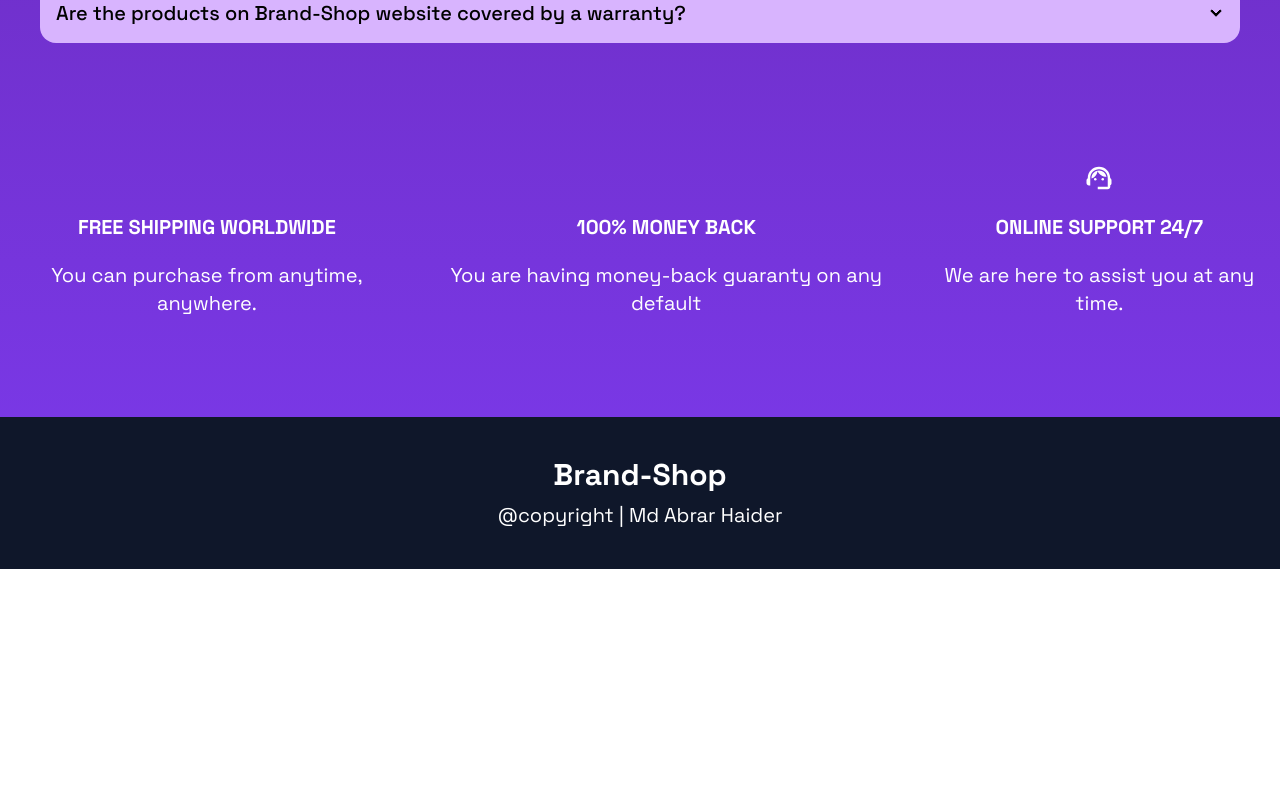
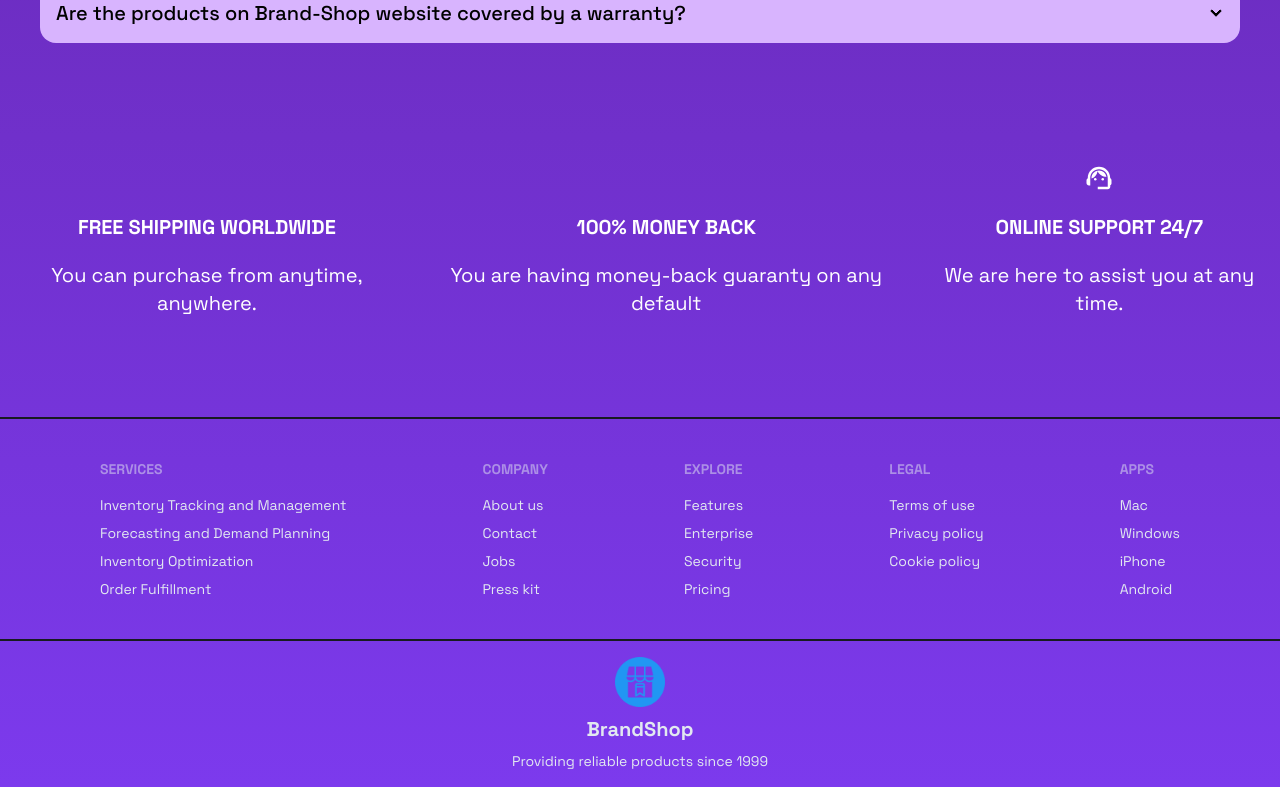
Before and after one commit to abrarcuet96/Brand-Shop-Website, a React (Vite) app: page / in a window 1280 px wide. Shown: the part 3116-3903 px from the top of the page. Before the commit the page ends 3685 px from the top, so only its background shows below. Built offline with nearby package versions, Linux system fonts and the light colour scheme; no server answers; some icons are missing.

Commit message:
updated footer section

```diff
--- a/src/components/Footer.jsx
+++ b/src/components/Footer.jsx
@@ -1,20 +1,48 @@
 const Footer = () => {
     return (
         <div>
-            <footer className="footer p-10 bg-slate-900 text-base-content flex items-center justify-center">
-
-                <div className="flex flex-col text-center items-center justify-center">
-                    <div>
-                        <h2 className="text-3xl font-bold text-white">Brand-Shop</h2>
-                    </div>
-                    <div>
-                        <div className="flex gap-5">
-                            <small className="text-white text-xl">@copyright | Md Abrar Haider</small>
-                        </div>
-                    </div>
+            <footer className="footer p-10  text-slate-200 flex flex-row justify-around border-t-2  border-[#171b20]">
+                <div>
+                    <h6 className="footer-title">Services</h6>
+                    <a className="link link-hover">Inventory Tracking and Management</a>
+                    <a className="link link-hover">Forecasting and Demand Planning</a>
+                    <a className="link link-hover">Inventory Optimization</a>
+                    <a className="link link-hover">Order Fulfillment</a>
                 </div>
-
-
+                <div>
+                    <h6 className="footer-title">Company</h6>
+                    <a className="link link-hover">About us</a>
+                    <a className="link link-hover">Contact</a>
+                    <a className="link link-hover">Jobs</a>
+                    <a className="link link-hover">Press kit</a>
+                </div>
+                <div>
+                    <h6 className="footer-title">Explore</h6>
+                    <a className="link link-hover">Features</a>
+                    <a className="link link-hover">Enterprise</a>
+                    <a className="link link-hover">Security</a>
+                    <a className="link link-hover">Pricing</a>
+                </div>
+                <div>
+                    <h6 className="footer-title">Legal</h6>
+                    <a className="link link-hover">Terms of use</a>
+                    <a className="link link-hover">Privacy policy</a>
+                    <a className="link link-hover">Cookie policy</a>
+                </div>
+                <div>
+                    <h6 className="footer-title">Apps</h6>
+                    <a className="link link-hover">Mac</a>
+                    <a className="link link-hover">Windows</a>
+                    <a className="link link-hover">iPhone</a>
+                    <a className="link link-hover">Android</a>
+                </div>
+            </footer>
+            <footer className="footer px-10 py-4 border-t-2  text-slate-200 border-[#171b20] flex flex-col justify-center items-center">
+                <div className="flex flex-col justify-center items-center">
+                    <img className="w-[50px] max-lg:hidden" src="bookmark_6442280.png" alt="" />
+                    <p className="text-xl font-bold">BrandShop</p>
+                    <p>Providing reliable products since 1999</p>
+                </div>
             </footer>
         </div>
     );
```
